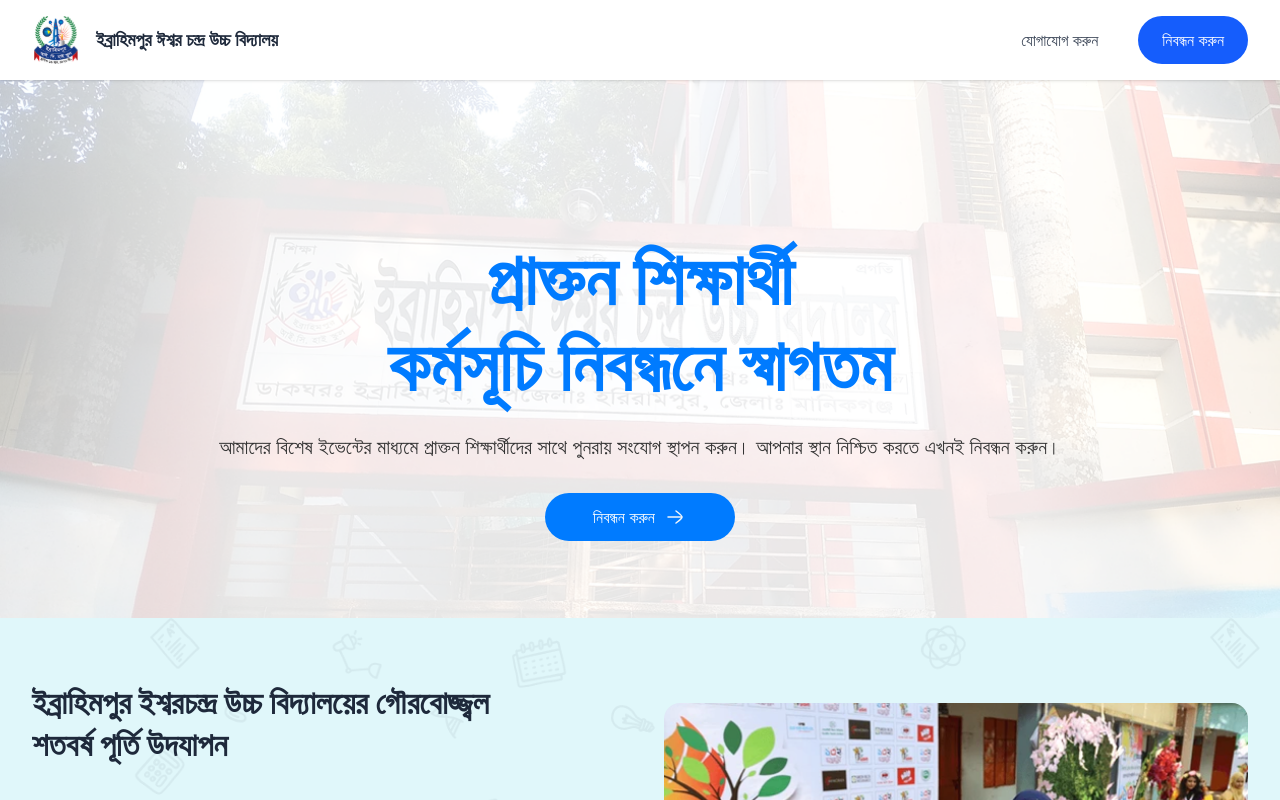
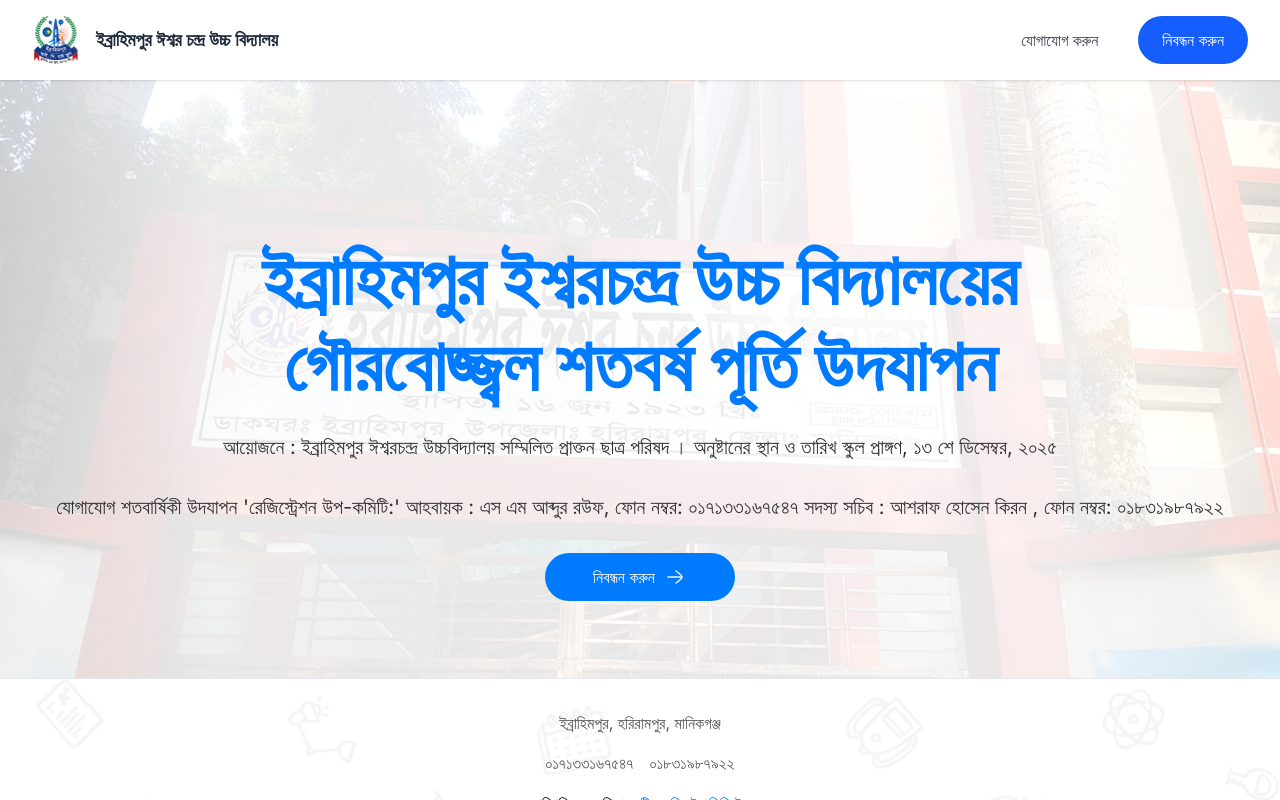
Before and after one commit to abir-ticon/reunion, a Next.js app: page / in a window 1280 px wide. Shown: the top 800 px of the page. Built offline with nearby package versions, Linux system fonts and the light colour scheme.

Commit message:
Comment out AboutSection in AppContent and update HeroBanner with new centenary celebration details for Ibrahimpur Ishwar Chandra High School, enhancing the event's visibility and information clarity.

```diff
--- a/src/app/page.tsx
+++ b/src/app/page.tsx
@@ -1,6 +1,6 @@
 "use client";
 
-import AboutSection from "@/components/AboutSection";
+// import AboutSection from "@/components/AboutSection";
 import Footer from "@/components/Footer";
 import Header from "@/components/Header";
 import HeroBanner from "@/components/HeroBanner";
@@ -15,7 +15,7 @@ function AppContent() {
       <Header />
       <div className="pt-20 md:pt-20">
         <HeroBanner />
-        <AboutSection />
+        {/* <AboutSection /> */}
         <Footer />
       </div>
 
--- a/src/components/HeroBanner.tsx
+++ b/src/components/HeroBanner.tsx
@@ -18,12 +18,20 @@ export default function HeroBanner() {
       <div className="relative mx-auto pt-[100px] md:pt-[156px] pb-[77px] max-w-7xl px-4">
         <div className="text-center">
           <h1 className="text-4xl md:text-5xl lg:text-7xl font-bold mb-6 text-[#007BFF] leading-[1.2]">
-            প্রাক্তন শিক্ষার্থী <br /> কর্মসূচি নিবন্ধনে স্বাগতম
+            ইব্রাহিমপুর ইশ্বরচন্দ্র উচ্চ বিদ্যালয়ের <br /> গৌরবোজ্জ্বল শতবর্ষ
+            পূর্তি উদযাপন
           </h1>
 
           {/* Description */}
           <p className="text-lg md:text-xl mb-8 mx-auto text-[#333]">
-          আমাদের বিশেষ ইভেন্টের মাধ্যমে প্রাক্তন শিক্ষার্থীদের সাথে পুনরায় সংযোগ স্থাপন করুন। আপনার স্থান নিশ্চিত করতে এখনই নিবন্ধন করুন।
+            আয়োজনে : ইব্রাহিমপুর ঈশ্বরচন্দ্র উচ্চবিদ্যালয় সম্মিলিত প্রাক্তন
+            ছাত্র পরিষদ । অনুষ্টানের স্থান ও তারিখ স্কুল প্রাঙ্গণ, ১৩ শে
+            ডিসেম্বর, ২০২৫
+          </p>
+          <p className="text-lg md:text-xl mb-8 mx-auto text-[#333]">
+            যোগাযোগ শতবার্ষিকী উদযাপন &apos;রেজিস্ট্রেশন উপ-কমিটি:&apos; আহবায়ক
+            : এস এম আব্দুর রউফ, ফোন নম্বর: ০১৭১৩৩১৬৭৫৪৭ সদস্য সচিব : আশরাফ হোসেন
+            কিরন , ফোন নম্বর: ০১৮৩১৯৮৭৯২২
           </p>
 
           {/* CTA Button */}
```
